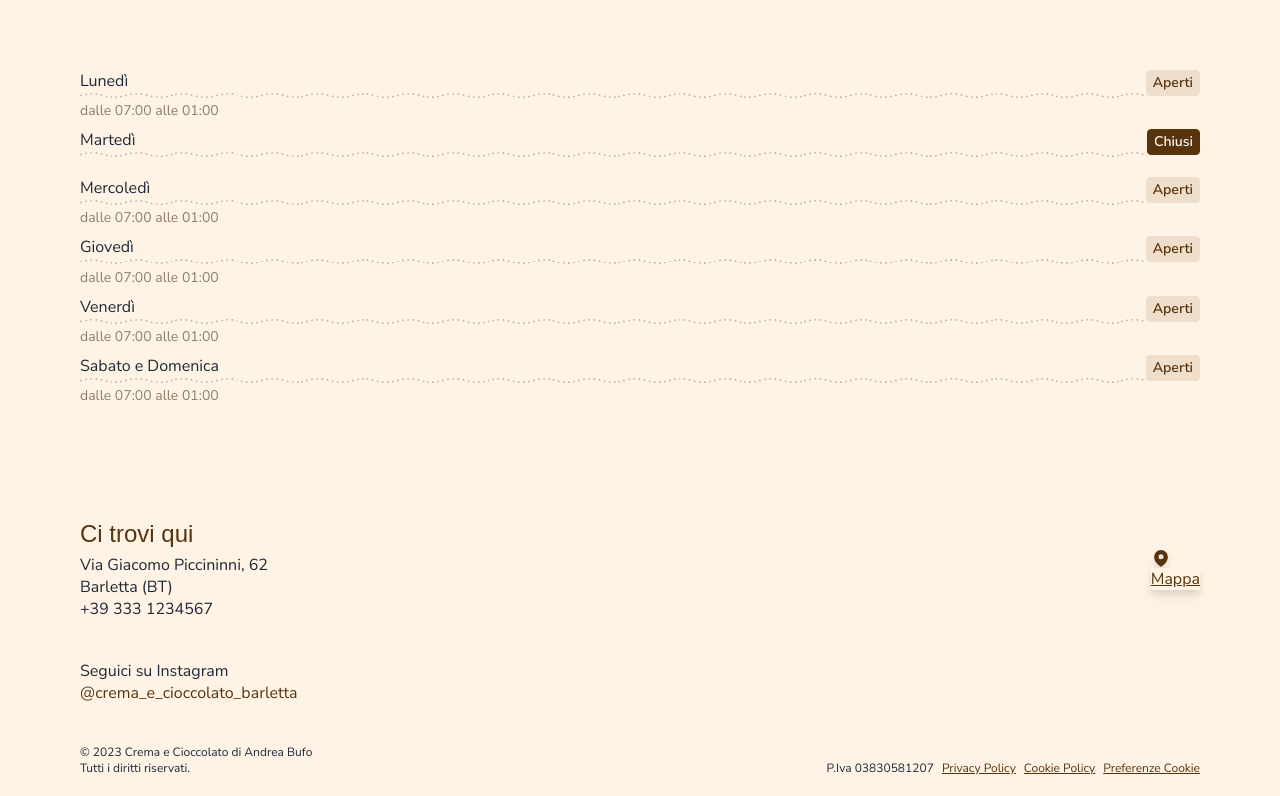
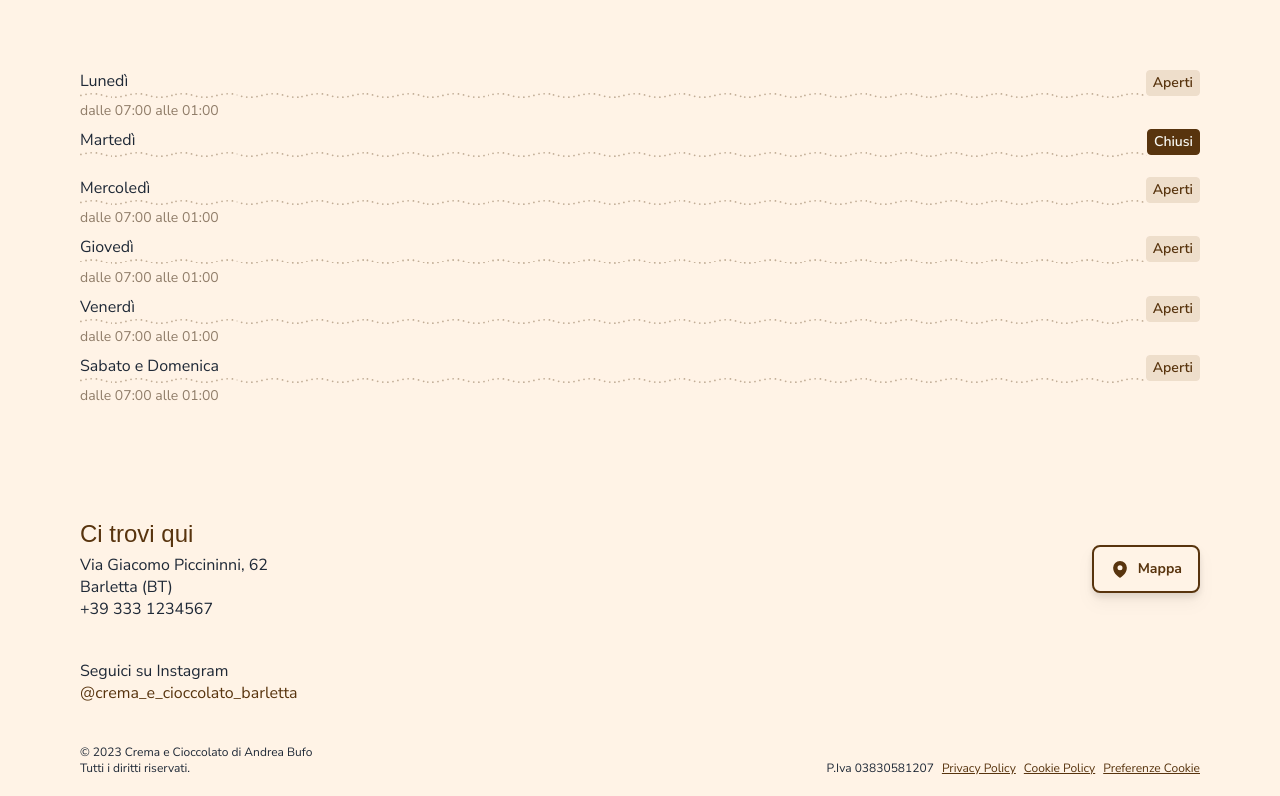
Before and after one commit to federicofrasca796/crema-cioccolato-bt, a Next.js app: page / in a window 1280 px wide. Shown: the part 1082-1878 px from the top of the page. Built offline with nearby package versions, Linux system fonts and the light colour scheme; a web font is replaced by a local one.

Commit message:
🐛 fix(footer): map button-like link

```diff
--- a/src/components/layout/footer/index.tsx
+++ b/src/components/layout/footer/index.tsx
@@ -37,7 +37,7 @@
           </div>
           <div>
             <Link
-              look='button'
+              type='button'
               buttonVariant='outlined'
               className='bg-primary-0 drop-shadow-lg'
               href='https://www.instagram.com/crema_e_cioccolato_barletta/'
```
